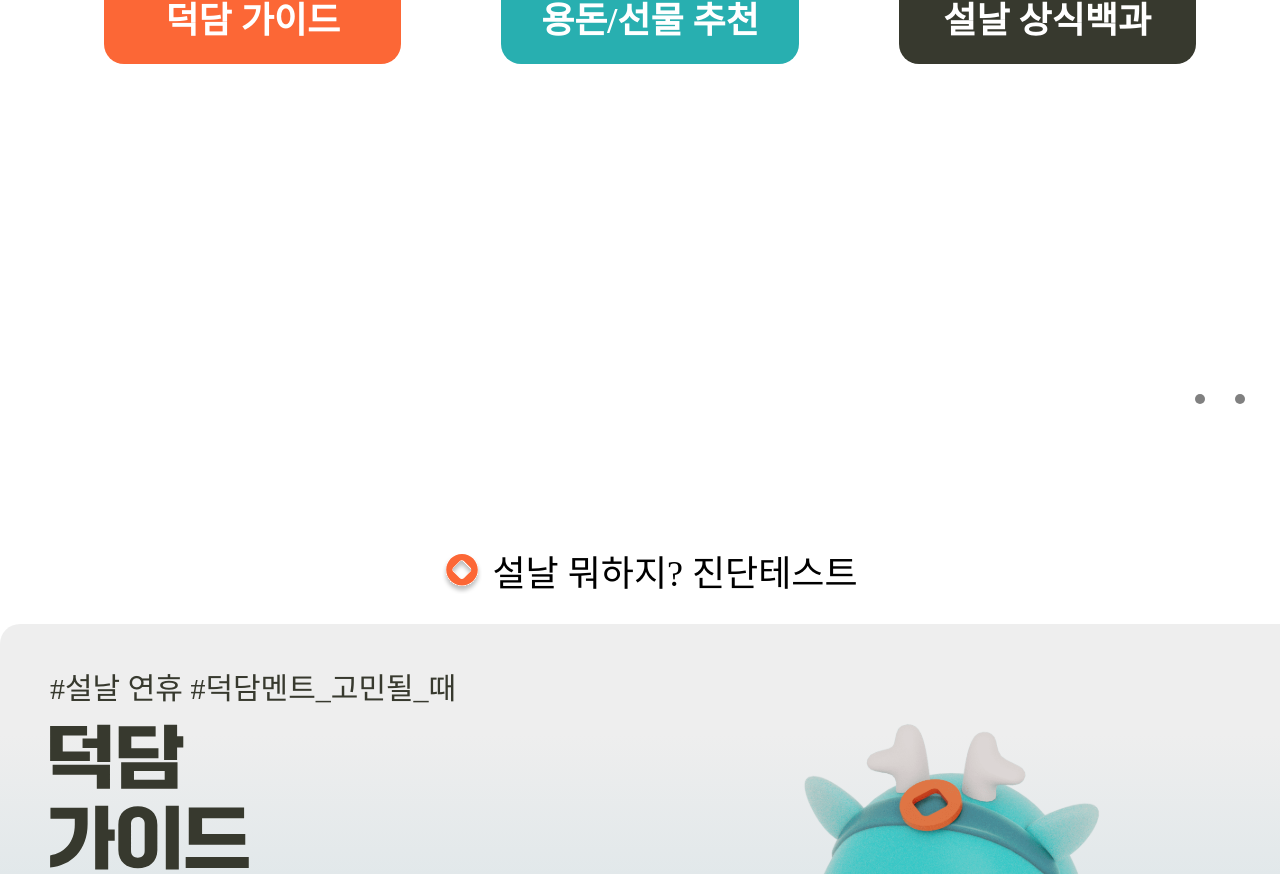
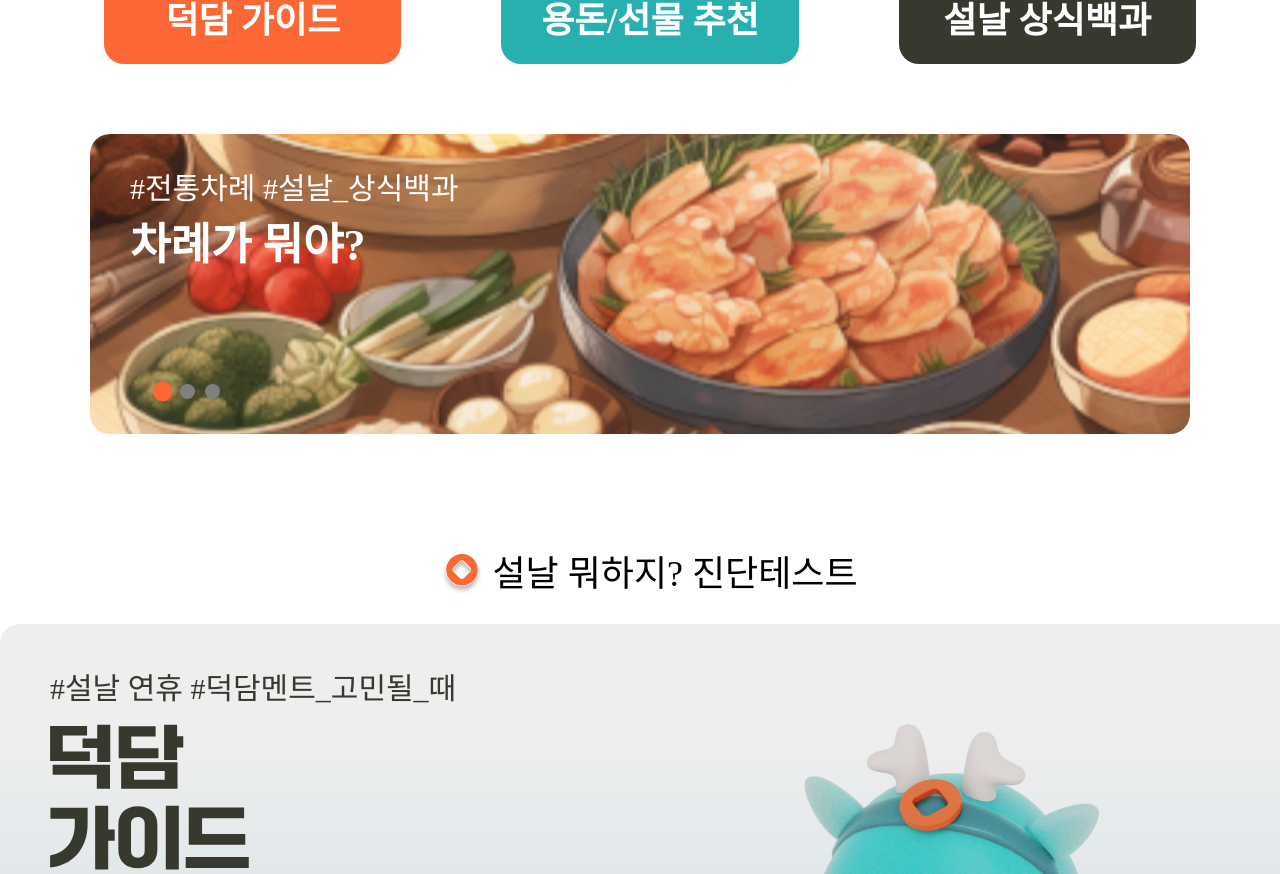
Before and after one commit to seok-hyung/sulpport_frontend, a React (Create React App) app: page / in a window 1280 px wide. Shown: the part 880-1754 px from the top of the page. Built offline with nearby package versions, Linux system fonts and the light colour scheme; a web font is replaced by a local one.

Commit message:
:sparkles:Feat : 캐러셀 드래그 기능 추가(진행중)

```diff
--- a/src/components/carousel/Carousel.jsx
+++ b/src/components/carousel/Carousel.jsx
@@ -1,35 +1,91 @@
-import React, { useState } from 'react';
-import { styled } from 'styled-components';
+import React, { useRef, useState } from 'react';
 import { useEffect } from 'react';
 import { carouselList } from './CarouselList';
+import styled from 'styled-components';
 
 const Carousel = () => {
   const [currentIndex, setCurrentIndex] = useState(0);
   const items = carouselList;
+  const [touchStart, setTouchStart] = useState(0);
+  const [touchEnd, setTouchEnd] = useState(0);
+  const [mouseDown, setMouseDown] = useState(false);
+  const [startX, setStartX] = useState(0);
+  const [scrollLeft, setScrollLeft] = useState(0);
+  const carouselRef = useRef(null); // 추가된 부분
+  const [carouselWidth, setCarouselWidth] = useState(1100);
+  useEffect(() => {
+    setCarouselWidth(carouselRef.current.offsetWidth); // 추가된 부분
+  }, []); // 추가된 부분
 
-  const moveSlide = () => {
-    const nextIndex = (currentIndex + 1) % items.length;
-    setCurrentIndex(nextIndex);
+  const handleTouchStart = (e) => {
+    setTouchStart(e.targetTouches[0].clientX);
   };
 
-  // 5초마다 다음 이미지를 자동으로 보여주기
-  useEffect(() => {
-    const slideShow = setInterval(moveSlide, 5000);
-    return () => clearInterval(slideShow);
-  }, [currentIndex]);
+  const handleTouchEnd = (e) => {
+    setTouchEnd(e.changedTouches[0].clientX);
+  };
+
+  const handleMouseDown = (e) => {
+    setMouseDown(true);
+    setStartX(e.pageX - e.currentTarget.offsetLeft);
+    setScrollLeft(e.currentTarget.scrollLeft);
+  };
+
+  const handleMouseLeave = () => {
+    setMouseDown(false);
+  };
+
+  const moveSlide = (direction) => {
+    if (direction === 'prev') {
+      const prevIndex = currentIndex - 1 < 0 ? items.length - 1 : currentIndex - 1;
+      setCurrentIndex(prevIndex);
+    } else if (direction === 'next') {
+      const nextIndex = (currentIndex + 1) % items.length;
+      setCurrentIndex(nextIndex);
+    }
+  };
+
+  const handleMouseMove = (e) => {
+    if (!mouseDown) return;
+    e.preventDefault();
+    const x = e.pageX - e.currentTarget.offsetLeft;
+    const walk = (x - startX) * (carouselWidth / window.innerWidth);
+    e.currentTarget.scrollLeft = scrollLeft - walk;
+  };
+
+  const handleMouseUp = (e) => {
+    setMouseDown(false);
+    const x = e.pageX - e.currentTarget.offsetLeft;
+    const walk = (x - startX) * (carouselWidth / window.innerWidth);
+    if (walk > 0) {
+      moveSlide('prev');
+    } else {
+      moveSlide('next');
+    }
+  };
+
   return (
     <>
       <CarouselSection>
-        <div className="img-container">
+        <div
+          className="img-container"
+          onMouseDown={handleMouseDown}
+          onMouseLeave={handleMouseLeave}
+          onMouseUp={handleMouseUp}
+          onMouseMove={handleMouseMove}
+          onTouchStart={handleTouchStart}
+          onTouchEnd={handleTouchEnd}
+          ref={carouselRef} // 추가된 부분
+        >
           {items.map((item, index) => (
             <CarouselContent
+              key={item.id}
+              url={item.url}
               index={index}
               currentIndex={currentIndex}
-              key={item.id}
-              bgColor={item.bgColor}
             >
-              <h2>{item.title}</h2>
-              <p>{item.text}</p>
+              <h2>{item.tags}</h2>
+              <p>{item.txt}</p>
             </CarouselContent>
           ))}
         </div>
@@ -50,8 +106,8 @@ const Carousel = () => {
 export default Carousel;
 
 const CarouselSection = styled.section`
-  width: 1300px;
-
+  width: 1100px;
+  border-radius: 20px;
   position: relative;
   display: flex;
   height: 300px;
@@ -62,13 +118,18 @@ const CarouselSection = styled.section`
     display: flex;
     overflow: hidden;
     border-radius: 10px;
+    cursor: pointer;
   }
 `;
 const CarouselContent = styled.div`
   width: 100%;
   height: 300px;
   position: absolute;
-  background-color: ${(props) => props.bgColor};
+  border-radius: 20px;
+  background-image: url(${(props) => props.url});
+  background-repeat: no-repeat;
+  background-size: cover;
+  background-position: center;
   padding: 40px;
   box-sizing: border-box;
   transition: transform ease-out 0.5s;
@@ -76,21 +137,24 @@ const CarouselContent = styled.div`
   h2 {
     font-size: 30px;
     margin-bottom: 20px;
+    color: white;
   }
   p {
-    font-size: 20px;
+    font-size: 44px;
+    color: white;
+    font-weight: 900;
   }
 `;
 const ButtonWrapper = styled.div`
   position: absolute;
   display: flex;
-  right: 50px;
-  bottom: 30px;
+  left: 60px;
+  bottom: 35px;
 `;
 
 const Button = styled.button`
-  width: 10px;
-  height: 10px;
+  width: 15px;
+  height: 15px;
   margin: 0 5px;
   border-radius: 50%;
   border: none;
@@ -103,6 +167,6 @@ const Button = styled.button`
     `
     padding: 5px;
     scale:1.3;
-    background-color: white;
+    background-color: var(--main-color);
   `}
 `;
```
